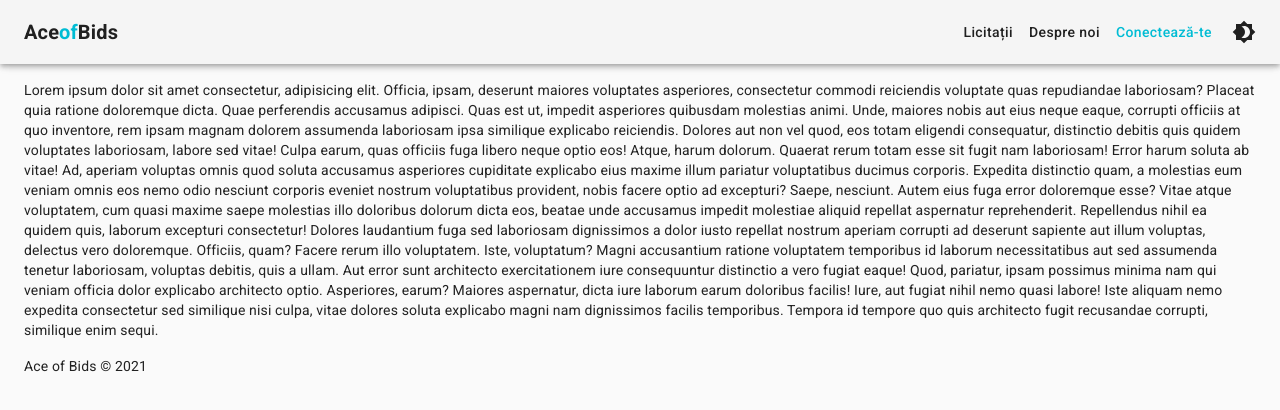
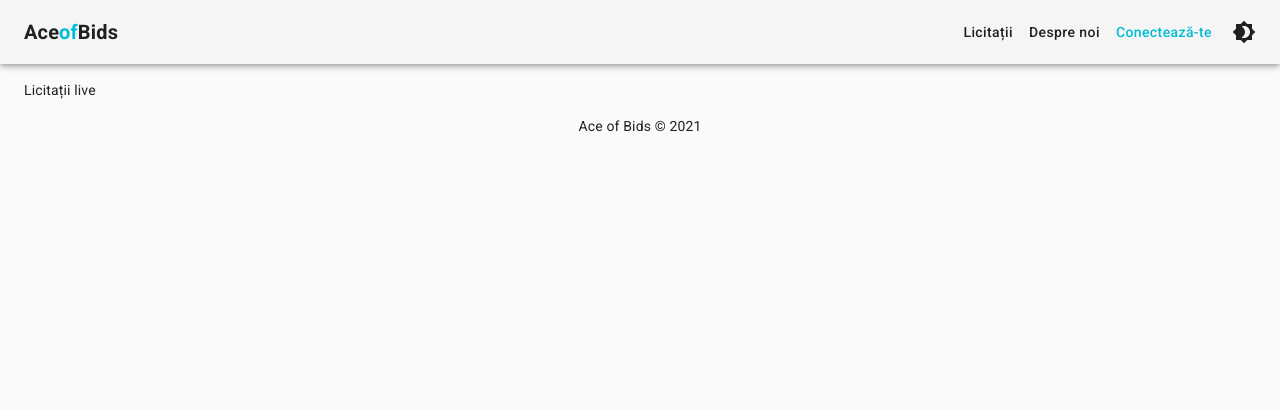
Before and after one commit to alexandrucurcubat/ace-of-bids-react, a React (Create React App) app: page /auctions/live in a window 1280 px wide. Shown: the top 410 px of the page. Built offline with nearby package versions, Linux system fonts and the light colour scheme.

Commit message:
add react router

```diff
--- a/package.json
+++ b/package.json
@@ -15,6 +15,7 @@
     "@types/react-dom": "^17.0.1",
     "react": "^17.0.1",
     "react-dom": "^17.0.1",
+    "react-router-dom": "^5.2.0",
     "react-scripts": "4.0.2",
     "typescript": "^4.1.5",
     "web-vitals": "^1.1.0"
@@ -42,5 +43,8 @@
       "last 1 firefox version",
       "last 1 safari version"
     ]
+  },
+  "devDependencies": {
+    "@types/react-router-dom": "^5.1.7"
   }
 }
--- a/src/App.tsx
+++ b/src/App.tsx
@@ -1,6 +1,7 @@
 import React, { useContext } from 'react';
 import { CssBaseline, ThemeProvider } from '@material-ui/core';
 import Container from '@material-ui/core/Container';
+import { Switch, Route, Redirect } from 'react-router-dom';
 
 import './App.css';
 import Drawer from './common/components/drawer/Drawer';
@@ -18,41 +19,17 @@ const App = () => {
       <Drawer />
       <Header />
       <Container fixed className={classes.appContainer}>
-        Lorem ipsum dolor sit amet consectetur, adipisicing elit. Officia,
-        ipsam, deserunt maiores voluptates asperiores, consectetur commodi
-        reiciendis voluptate quas repudiandae laboriosam? Placeat quia ratione
-        doloremque dicta. Quae perferendis accusamus adipisci. Quas est ut,
-        impedit asperiores quibusdam molestias animi. Unde, maiores nobis aut
-        eius neque eaque, corrupti officiis at quo inventore, rem ipsam magnam
-        dolorem assumenda laboriosam ipsa similique explicabo reiciendis.
-        Dolores aut non vel quod, eos totam eligendi consequatur, distinctio
-        debitis quis quidem voluptates laboriosam, labore sed vitae! Culpa
-        earum, quas officiis fuga libero neque optio eos! Atque, harum dolorum.
-        Quaerat rerum totam esse sit fugit nam laboriosam! Error harum soluta ab
-        vitae! Ad, aperiam voluptas omnis quod soluta accusamus asperiores
-        cupiditate explicabo eius maxime illum pariatur voluptatibus ducimus
-        corporis. Expedita distinctio quam, a molestias eum veniam omnis eos
-        nemo odio nesciunt corporis eveniet nostrum voluptatibus provident,
-        nobis facere optio ad excepturi? Saepe, nesciunt. Autem eius fuga error
-        doloremque esse? Vitae atque voluptatem, cum quasi maxime saepe
-        molestias illo doloribus dolorum dicta eos, beatae unde accusamus
-        impedit molestiae aliquid repellat aspernatur reprehenderit. Repellendus
-        nihil ea quidem quis, laborum excepturi consectetur! Dolores laudantium
-        fuga sed laboriosam dignissimos a dolor iusto repellat nostrum aperiam
-        corrupti ad deserunt sapiente aut illum voluptas, delectus vero
-        doloremque. Officiis, quam? Facere rerum illo voluptatem. Iste,
-        voluptatum? Magni accusantium ratione voluptatem temporibus id laborum
-        necessitatibus aut sed assumenda tenetur laboriosam, voluptas debitis,
-        quis a ullam. Aut error sunt architecto exercitationem iure consequuntur
-        distinctio a vero fugiat eaque! Quod, pariatur, ipsam possimus minima
-        nam qui veniam officia dolor explicabo architecto optio. Asperiores,
-        earum? Maiores aspernatur, dicta iure laborum earum doloribus facilis!
-        Iure, aut fugiat nihil nemo quasi labore! Iste aliquam nemo expedita
-        consectetur sed similique nisi culpa, vitae dolores soluta explicabo
-        magni nam dignissimos facilis temporibus. Tempora id tempore quo quis
-        architecto fugit recusandae corrupti, similique enim sequi.
-        <Footer />
+        <Switch>
+          <Route path="/auctions/live">Licitații live</Route>
+          <Route path="/auctions/closed">Licitații închise</Route>
+          <Route path="/about">Despre noi</Route>
+          <Route path="/account">Contul meu</Route>
+          <Route path="/">
+            <Redirect to="/auctions/live" />
+          </Route>
+        </Switch>
       </Container>
+      <Footer />
     </ThemeProvider>
   );
 };
--- a/src/common/components/drawer/Drawer.tsx
+++ b/src/common/components/drawer/Drawer.tsx
@@ -6,6 +6,7 @@ import {
   MouseEvent,
   useContext,
 } from 'react';
+import { Link } from 'react-router-dom';
 import { Theme, useMediaQuery } from '@material-ui/core';
 import SwipeableDrawer from '@material-ui/core/SwipeableDrawer';
 import List from '@material-ui/core/List';
@@ -85,6 +86,11 @@ const Drawer: FC = () => {
           </ListItem>
           <Collapse in={showNestedAuctions} timeout="auto" unmountOnExit>
             <List component="div" disablePadding>
+              <Link
+                to="/auctions/live"
+                style={{ textDecoration: 'none', display: 'block' }}
+                onClick={handleToggleDrawer(false)}
+              >
                 <ListItem
                   button
                   className={`${classes.listNested} ${classes.success}`}
@@ -94,26 +100,53 @@ const Drawer: FC = () => {
                   </ListItemIcon>
                   <ListItemText primary="Live" color="primary" />
                 </ListItem>
+              </Link>
+              <Link
+                to="/auctions/closed"
+                style={{ textDecoration: 'none', display: 'block' }}
+                onClick={handleToggleDrawer(false)}
+              >
                 <ListItem button className={classes.listNested}>
                   <ListItemIcon>
                     <Gavel />
                   </ListItemIcon>
                   <ListItemText primary="Închise" />
                 </ListItem>
+              </Link>
             </List>
           </Collapse>
+          <Link
+            to="/about"
+            style={{
+              textDecoration: 'none',
+              display: 'block',
+              color: isDarkMode ? 'white' : 'black',
+            }}
+            onClick={handleToggleDrawer(false)}
+          >
             <ListItem button>
               <ListItemIcon>
                 <AccountCircle />
               </ListItemIcon>
               <ListItemText primary="Despre noi" />
             </ListItem>
+          </Link>
+          <Link
+            to="/account"
+            style={{
+              textDecoration: 'none',
+              display: 'block',
+              color: isDarkMode ? 'white' : 'black',
+            }}
+            onClick={handleToggleDrawer(false)}
+          >
             <ListItem button>
               <ListItemIcon>
                 <Help />
               </ListItemIcon>
               <ListItemText primary="Conectează-te" />
             </ListItem>
+          </Link>
           <ListItem
             button
             onClick={() => onSetDarkMode && onSetDarkMode(!isDarkMode)}
--- a/src/common/components/footer/Footer.css
+++ b/src/common/components/footer/Footer.css
@@ -1,3 +1,4 @@
 footer {
-  margin-top: 16px;
+  padding: 16px;
+  text-align: center;
 }
--- a/src/common/components/header/Header.tsx
+++ b/src/common/components/header/Header.tsx
@@ -1,4 +1,5 @@
 import { FC, MouseEvent, useContext, useState } from 'react';
+import { Link } from 'react-router-dom';
 import { Theme, useMediaQuery } from '@material-ui/core';
 import IconButton from '@material-ui/core/IconButton';
 import Typography from '@material-ui/core/Typography';
@@ -57,21 +58,42 @@ const Header: FC = () => {
                 open={Boolean(anchorEl)}
                 onClose={handleAuctionsMenuClose}
               >
+                <Link
+                  to="/auctions/live"
+                  style={{ textDecoration: 'none', display: 'block' }}
+                >
                   <MenuItem onClick={handleAuctionsMenuClose}>
                     <ListItemIcon className={classes.listItemIcon}>
                       <RssFeed fontSize="small" />
                     </ListItemIcon>
                     <Typography className={classes.success}>Live</Typography>
                   </MenuItem>
+                </Link>
+                <Link
+                  to="/auctions/closed"
+                  style={{ textDecoration: 'none', display: 'block' }}
+                >
                   <MenuItem onClick={handleAuctionsMenuClose}>
                     <ListItemIcon className={classes.listItemIcon}>
                       <Gavel fontSize="small" />
                     </ListItemIcon>
                     <Typography>Închise</Typography>
                   </MenuItem>
+                </Link>
               </Menu>
-              <Button style={{ textTransform: 'none' }}>Despre noi</Button>
-              <Button style={{ textTransform: 'none' }} color="primary">
+              <Button
+                component={Link}
+                to={'/about'}
+                style={{ textTransform: 'none' }}
+              >
+                Despre noi
+              </Button>
+              <Button
+                component={Link}
+                to={'/account'}
+                style={{ textTransform: 'none' }}
+                color="primary"
+              >
                 Conectează-te
               </Button>
               <IconButton
--- a/src/index.tsx
+++ b/src/index.tsx
@@ -1,5 +1,6 @@
 import React from 'react';
 import ReactDOM from 'react-dom';
+import { BrowserRouter } from 'react-router-dom';
 
 import './index.css';
 import App from './App';
@@ -9,7 +10,9 @@ import DarkThemeProvider from './common/theme/theme-context';
 ReactDOM.render(
   <React.StrictMode>
     <DarkThemeProvider>
-      <App />
+      <BrowserRouter>
+        <App />
+      </BrowserRouter>
     </DarkThemeProvider>
   </React.StrictMode>,
   document.getElementById('root')
```
Also changed, not shown: 1 other file (tests, documents, lock files or other folders). Lines whose indentation alone changed are shown as unchanged.
